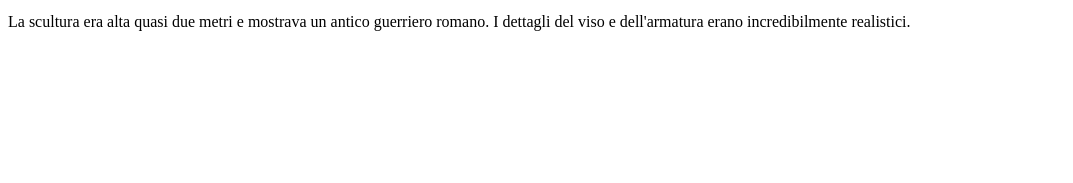
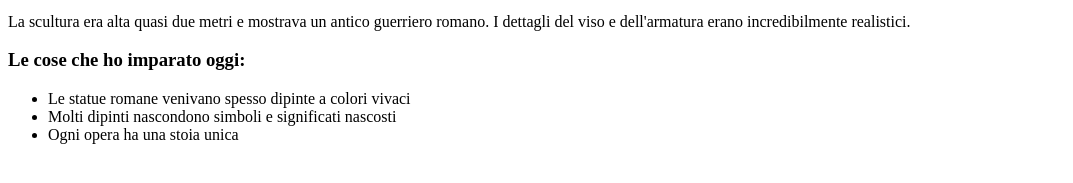
Before and after one commit to lucariggi92/htmlcss-hello, a plain HTML site: page index.html in a window 1280 px wide. Shown: the part 303-486 px from the top of the page, without its empty margins (0-1073 px from the left). Drawn offline with Linux system fonts and the light colour scheme.

Commit message:
feat: creazione sezione cosa ho imparato completata

```diff
--- a/index.html
+++ b/index.html
@@ -29,9 +29,18 @@
             </figure>
             <p>La scultura era alta quasi due metri e mostrava un antico guerriero romano. I dettagli del viso e dell'armatura erano incredibilmente realistici.</p>
         <section>
-            <!-- Fine sezione statua -->
+        <!-- Fine sezione statua -->
 
-        <section></section>
+        <!-- Inizio sezione cosa ho imparato -->
+        <section>
+            <h3> Le cose che ho imparato oggi:</h3>
+            <ul>
+                <li>Le statue romane venivano spesso dipinte a colori vivaci</li>
+                <li>Molti dipinti nascondono simboli e significati nascosti</li>
+                <li>Ogni opera ha una stoia unica</li>
+            </ul>
+        </section>
+        <!-- Fine sezione cosa ho imparato -->
     </main>
     <footer></footer>
 </body>
```
